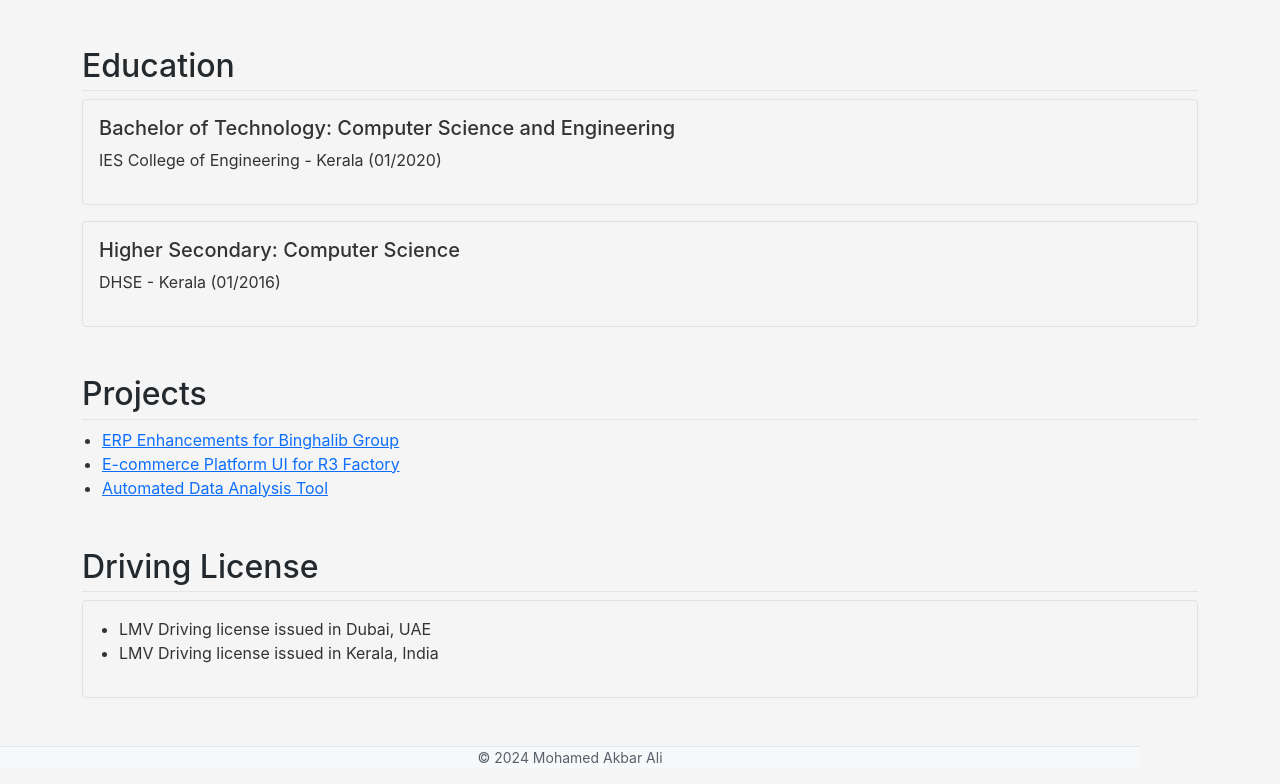
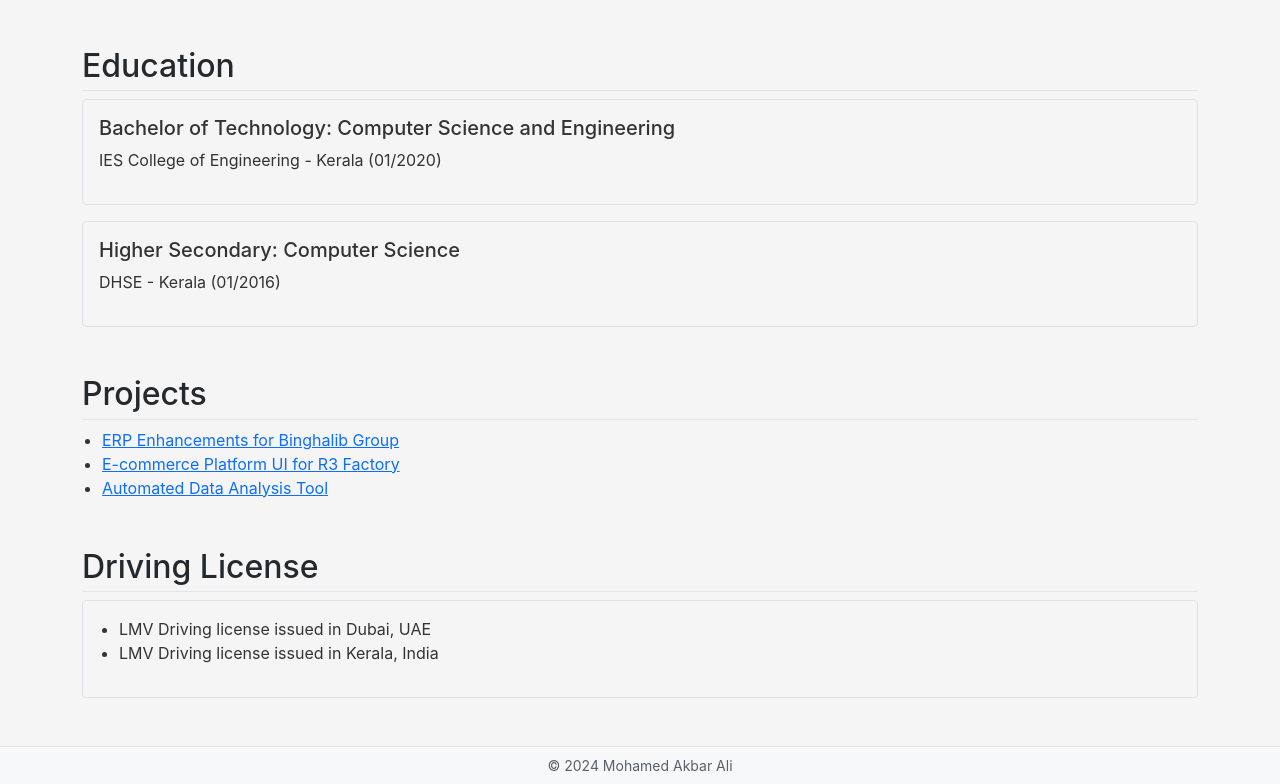
Before and after one commit to akbarali97/akbarali97.github.io, a plain HTML site: page index.html in a window 1280 px wide. Shown: the part 2392-3176 px from the top of the page. Drawn offline with nearby package versions, Linux system fonts and the light colour scheme.

Commit message:
footer fixed

```diff
--- a/index.html
+++ b/index.html
@@ -202,8 +202,8 @@
         </div>
     </footer>
 
-    <footer class="container p-0 m-0">
-        <p class="small text-center">&copy; 2024 Mohamed Akbar Ali</p>
+    <footer class="d-flex justify-content-center p-0 m-0">
+            <p class="small text-center m-0 py-2">&copy; 2024 Mohamed Akbar Ali</p>
     </footer>
 
     <script src="https://cdn.jsdelivr.net/npm/bootstrap@5.1.3/dist/js/bootstrap.bundle.min.js"></script>
```
